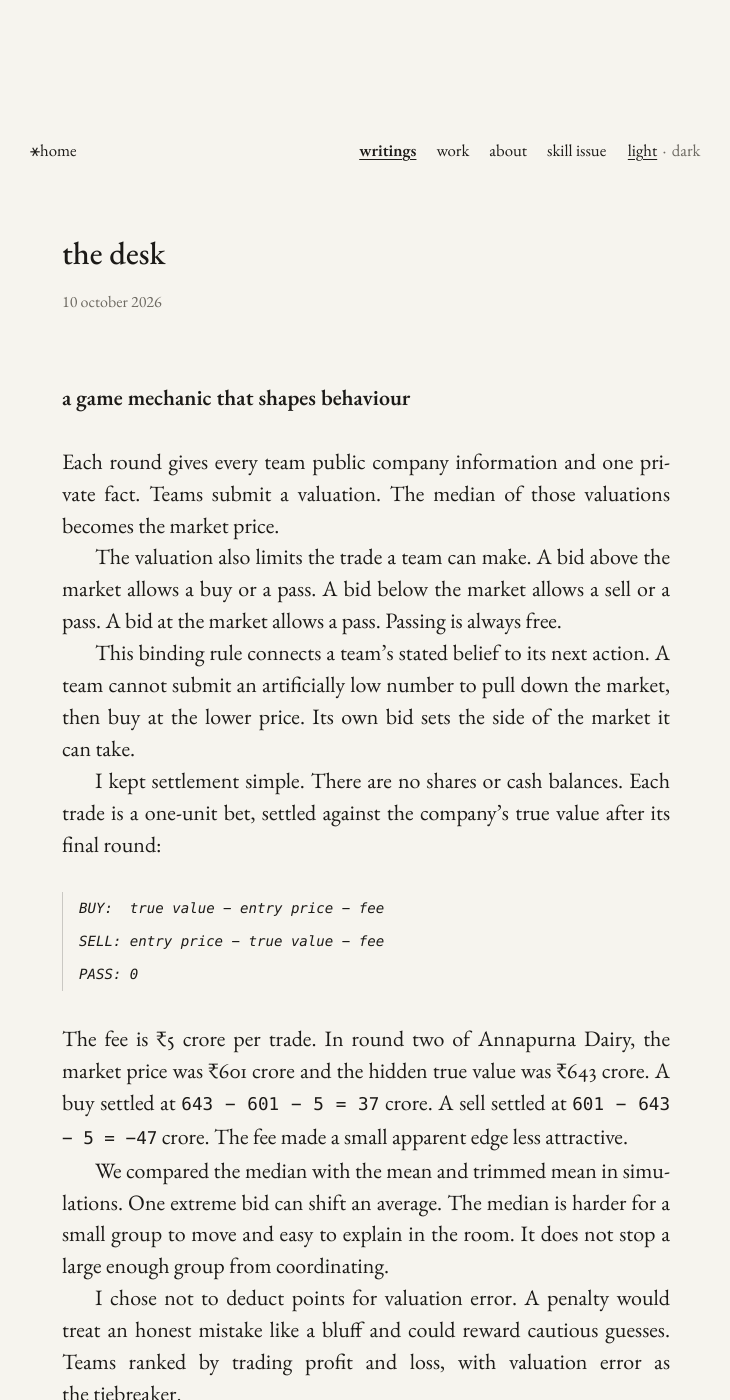
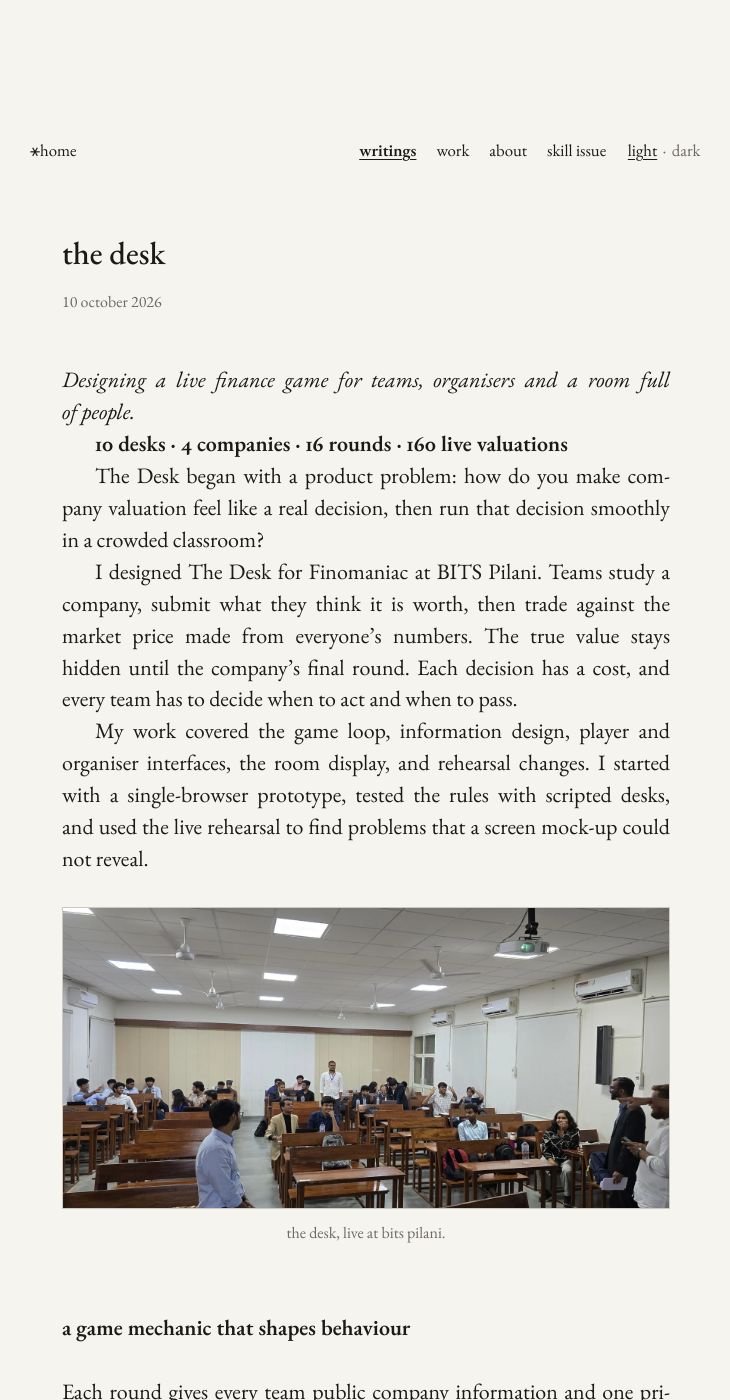
Before and after one commit to tatvadesai/tatvadesai.github.io, a Jekyll site: the page built from _essays/2026-10-10-the-desk-making.md, in a window 1280 px wide and 1400 px high. Shown: the whole window, without its empty margins (274-1004 px from the left). Built offline with Jekyll 4.4.1, drawn with Linux system fonts in a browser that asks for light colours; some of the changed text lies outside the part shown.

Commit message:
Polish The Desk case study opening

```diff
--- a/_essays/2026-10-10-the-desk-making.md
+++ b/_essays/2026-10-10-the-desk-making.md
@@ -6,6 +6,21 @@ last_modified_at: 2026-10-28
 permalink: /essays/the-desk-making/
 published: true
 ---
+
+*Designing a live finance game for teams, organisers and a room full of people.*
+
+**10 desks · 4 companies · 16 rounds · 160 live valuations**
+
+The Desk began with a product problem: how do you make company valuation feel like a real decision, then run that decision smoothly in a crowded classroom?
+
+I designed The Desk for Finomaniac at BITS Pilani. Teams study a company, submit what they think it is worth, then trade against the market price made from everyone’s numbers. The true value stays hidden until the company's final round. Each decision has a cost, and every team has to decide when to act and when to pass.
+
+My work covered the game loop, information design, player and organiser interfaces, the room display, and rehearsal changes. I started with a single-browser prototype, tested the rules with scripted desks, and used the live rehearsal to find problems that a screen mock-up could not reveal.
+
+<figure class="project-plate">
+  <img src="{{ '/assets/img/essays/the-desk-room-essay.webp' | relative_url }}" alt="a wide view of the classroom during the desk" loading="lazy">
+  <figcaption>the desk, live at bits pilani.</figcaption>
+</figure>
 
 ## a game mechanic that shapes behaviour
 
```
Also changed, not shown: other parts of _essays/2026-10-10-the-desk-making.md (+0 -8 lines).
